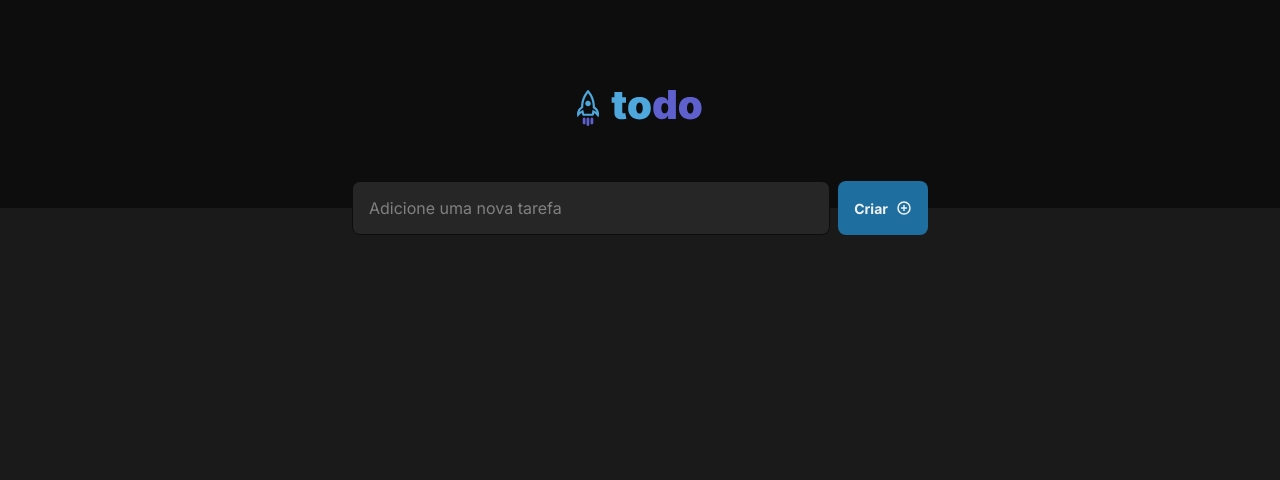
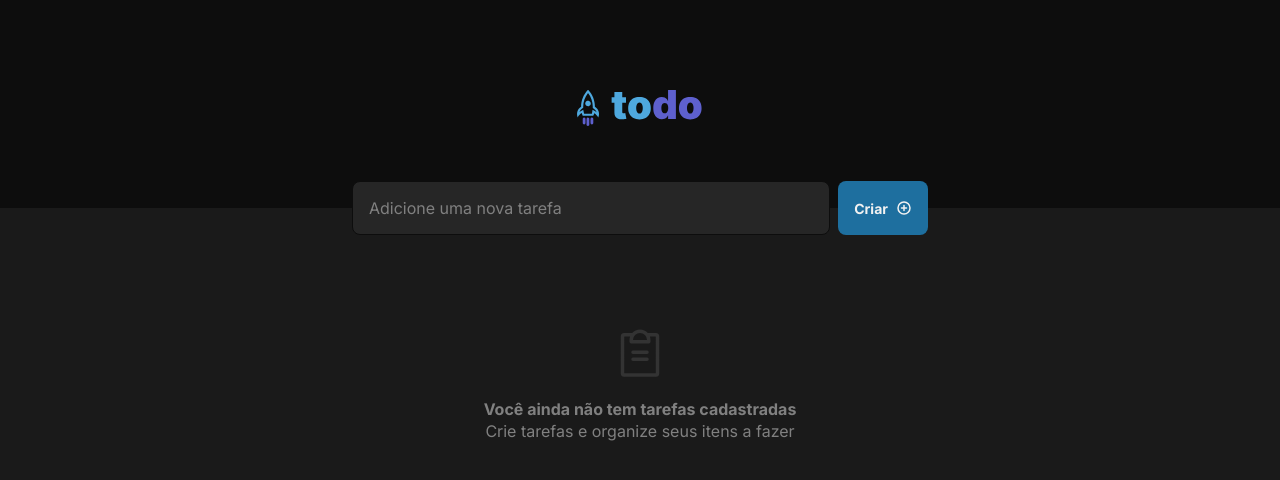
Before and after one commit to victorlopescc/to-do, a React (Vite) app: page / in a window 1280 px wide. Shown: the top 480 px of the page. Built offline with nearby package versions, Linux system fonts and the light colour scheme.

Commit message:
feat: Add empty list component for displaying tasks when the list is empty

```diff
--- a/src/App.tsx
+++ b/src/App.tsx
@@ -3,21 +3,35 @@ import { PlusCircle } from '@phosphor-icons/react';
 import { Header } from './components/Header';
 import { Input } from './components/Input';
 import { ButtonCreate } from './components/ButtonCreate';
+import { EmptyList } from './components/EmptyList';
 
 import styles from './App.module.css'
 
 export function App() {
+  const tasks = []
+
   return (
     <>
       <Header />
 
       <main className={styles.content}>
-        <section className={styles.search}>
+        <form className={styles.search}>
           <Input />
           <ButtonCreate>
             Criar
             <PlusCircle size={16} color="#f2f2f2" weight='bold' />
           </ButtonCreate>
+        </form>
+        <section className={styles.list}>
+          {
+            tasks.length === 0
+              ? (
+                <EmptyList />
+              )
+              : (
+                <p>{tasks.length}</p>
+              )
+          }
         </section>
 
       </main>
--- /dev/null
+++ b/src/components/EmptyList/EmptyList.module.css
@@ -0,0 +1,15 @@
+.content {
+    display: flex;
+    flex-direction: column;
+    justify-content: center;
+    align-items: center;
+    margin: 4rem 1.5rem;
+    font-size: 1rem;
+    color: var(--gray-300);
+    line-height: 140%;
+}
+
+.content span {
+    margin-top: 1rem;
+    font-weight: bold;
+}
--- /dev/null
+++ b/src/components/EmptyList/index.tsx
@@ -0,0 +1,13 @@
+import { ClipboardText } from '@phosphor-icons/react';
+
+import styles from './EmptyList.module.css'
+
+export function EmptyList() {
+    return (
+        <div className={styles.content}>
+            <ClipboardText size={56} color='#333333' />
+            <span>Você ainda não tem tarefas cadastradas</span>
+            <p>Crie tarefas e organize seus itens a fazer</p>
+        </div>
+    )
+}
```
